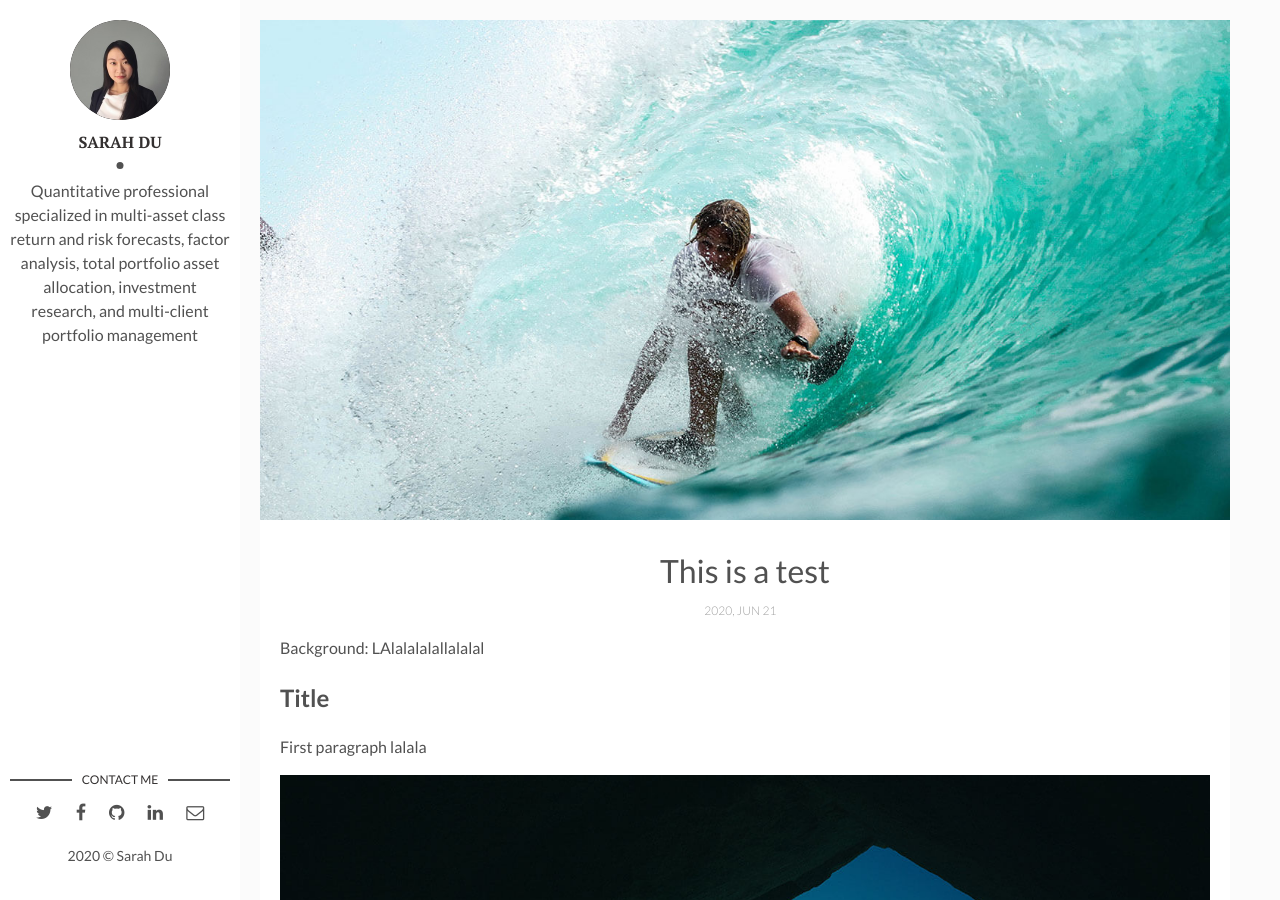
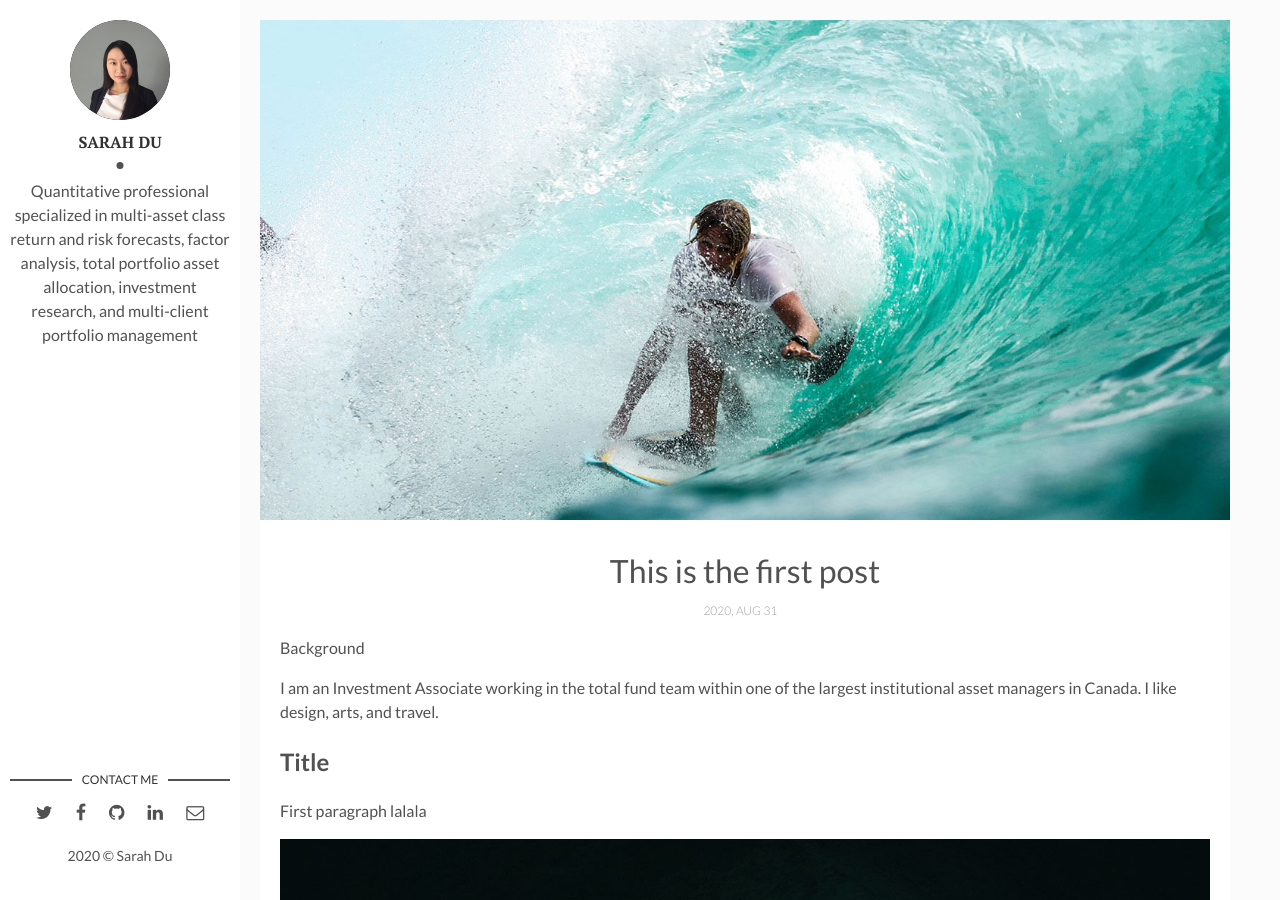
Before and after one commit to sarahdu0220/sarahdu0220.github.io, a Jekyll site: the page built from _posts/2020-06-21-welcome-to-my-blog.markdown, in a window 1280 px wide and 900 px high. Built offline with Jekyll 4.4.1, drawn with Linux system fonts in a browser that asks for light colours.

Commit message:
Update 2020-06-21-welcome-to-my-blog.markdown

```diff
--- a/_posts/2020-06-21-welcome-to-my-blog.markdown
+++ b/_posts/2020-06-21-welcome-to-my-blog.markdown
@@ -1,13 +1,15 @@
 ---
 layout: post
-title: This is a test
-date: 2020-06-21 13:32:20 +0300
-description: I don't know what the hack this is. # Add post description (optional)
+title: This is the first post
+date: 2020-08-31
+description: A short introduction of myself # Add post description (optional)
 img: i-rest.jpg # Add image post (optional)
 fig-caption: # Add figcaption (optional)
 tags: [Test, Plot]
 ---
-Background: LAlalalalallalalal
+Background
+
+I am an Investment Associate working in the total fund team within one of the largest institutional asset managers in Canada. I like design, arts, and travel.
 
 ## Title
 First paragraph lalala
```
